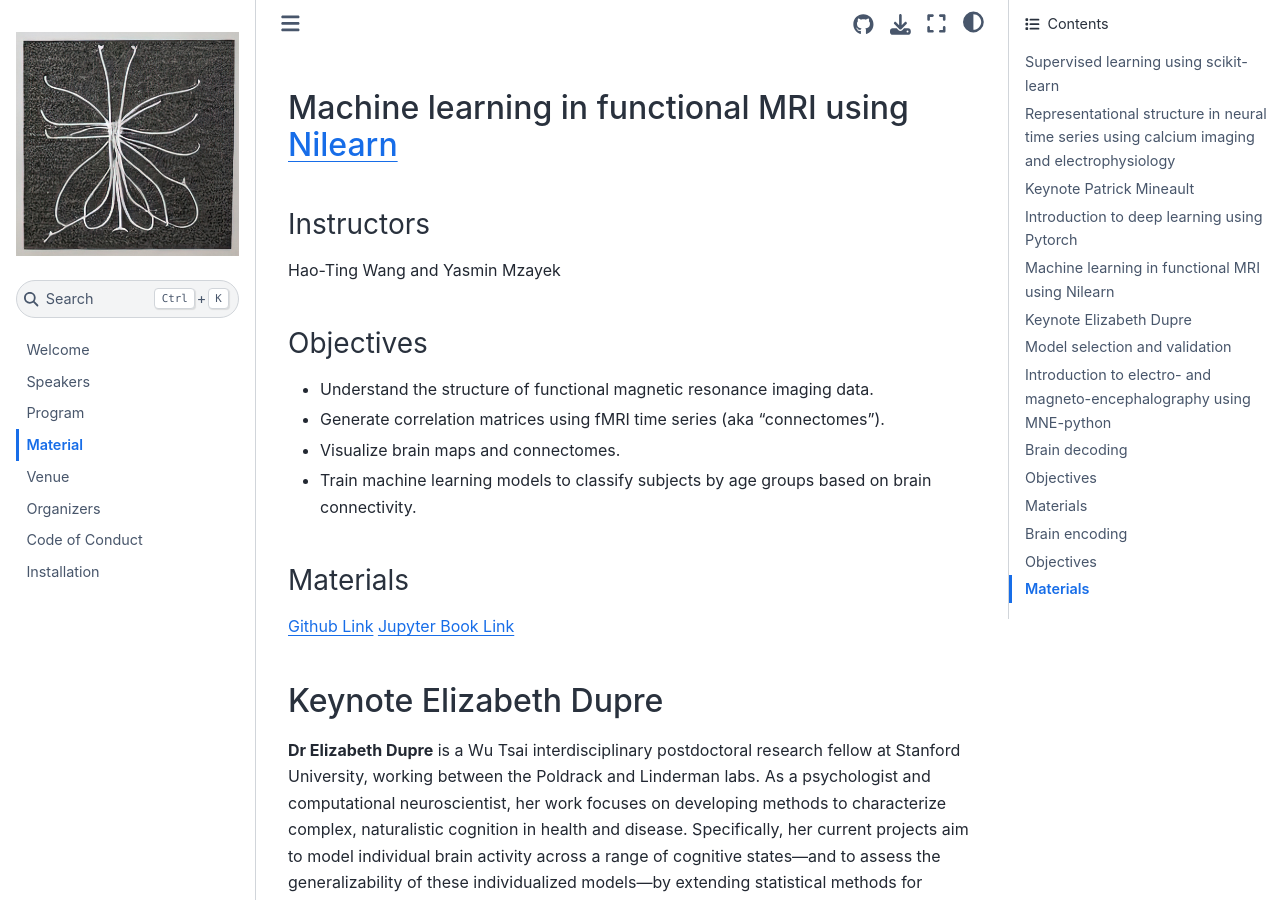
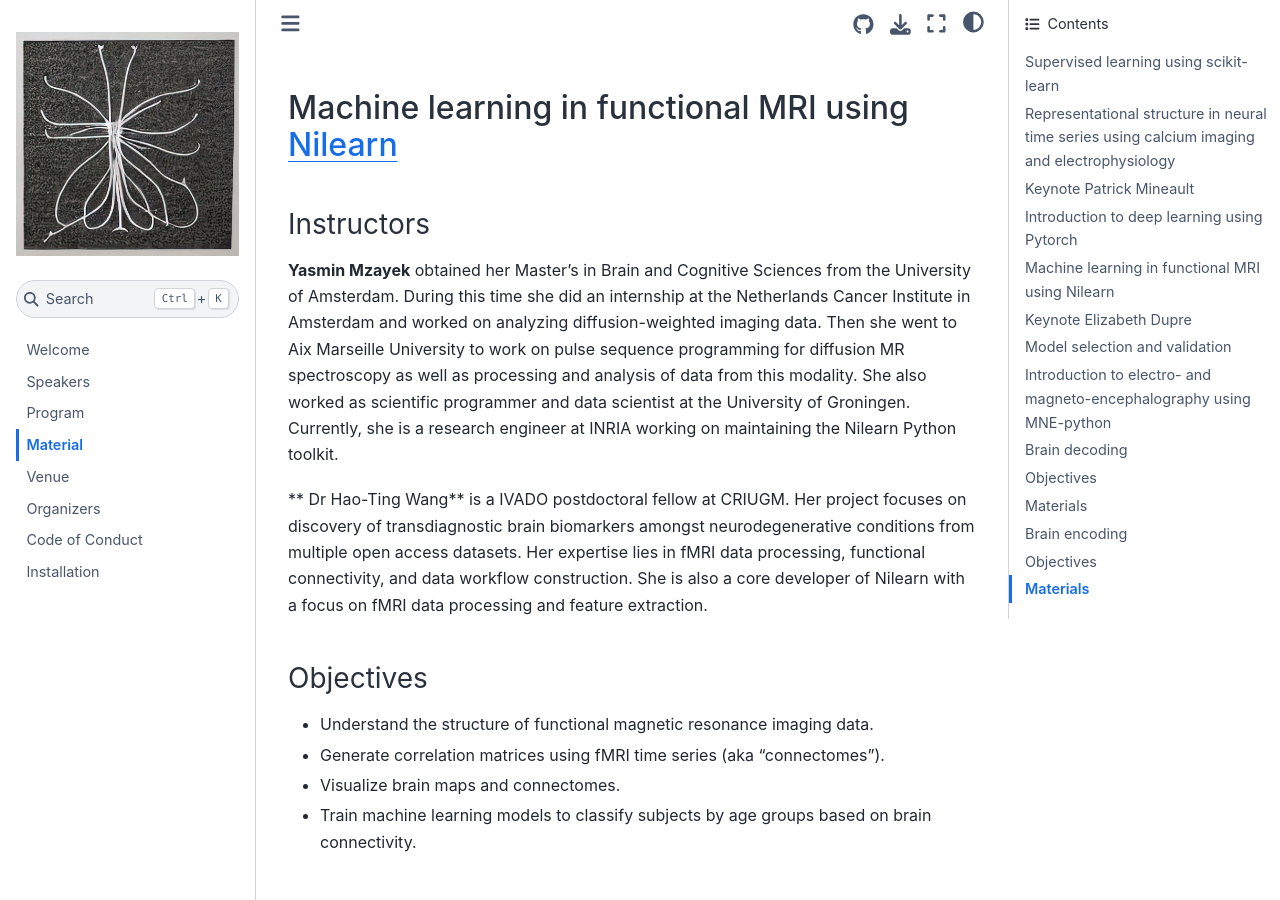
Before and after one commit to main-educational/main-educational.github.io, a Jupyter Book: the page built from content/material.md, in a window 1280 px wide and 900 px high, scrolled down 2882 px. Built offline with Jupyter Book 1.0.4 settings and Sphinx 7.4.7 and the Sphinx Book theme 1.1.4, drawn with Linux system fonts in a browser that asks for light colours.

Commit message:
Added bios of Yasmin and Hao-Ting.

```diff
--- a/content/material.md
+++ b/content/material.md
@@ -60,7 +60,9 @@ The training material is adapted from NeuroMatch Academy.
 ## Machine learning in functional MRI using [Nilearn](https://nilearn.github.io)
 
 ### Instructors
-Hao-Ting Wang and Yasmin Mzayek
+**Yasmin Mzayek** obtained her Master's in Brain and Cognitive Sciences from the University of Amsterdam. During this time she did an internship at the Netherlands Cancer Institute in Amsterdam and worked on analyzing diffusion-weighted imaging data. Then she went to Aix Marseille University to work on pulse sequence programming for diffusion MR spectroscopy as well as processing and analysis of data from this modality. She also worked as scientific programmer and data scientist at the University of Groningen. Currently, she is a research engineer at INRIA working on maintaining the Nilearn Python toolkit.
+
+** Dr Hao-Ting Wang** is a IVADO postdoctoral fellow at CRIUGM. Her project focuses on discovery of transdiagnostic brain biomarkers amongst neurodegenerative conditions from multiple open access datasets. Her expertise lies in fMRI data processing, functional connectivity, and data workflow construction. She is also a core developer of Nilearn with a focus on fMRI data processing and feature extraction.
 
 ### Objectives
  * Understand the structure of functional magnetic resonance imaging data.
```
